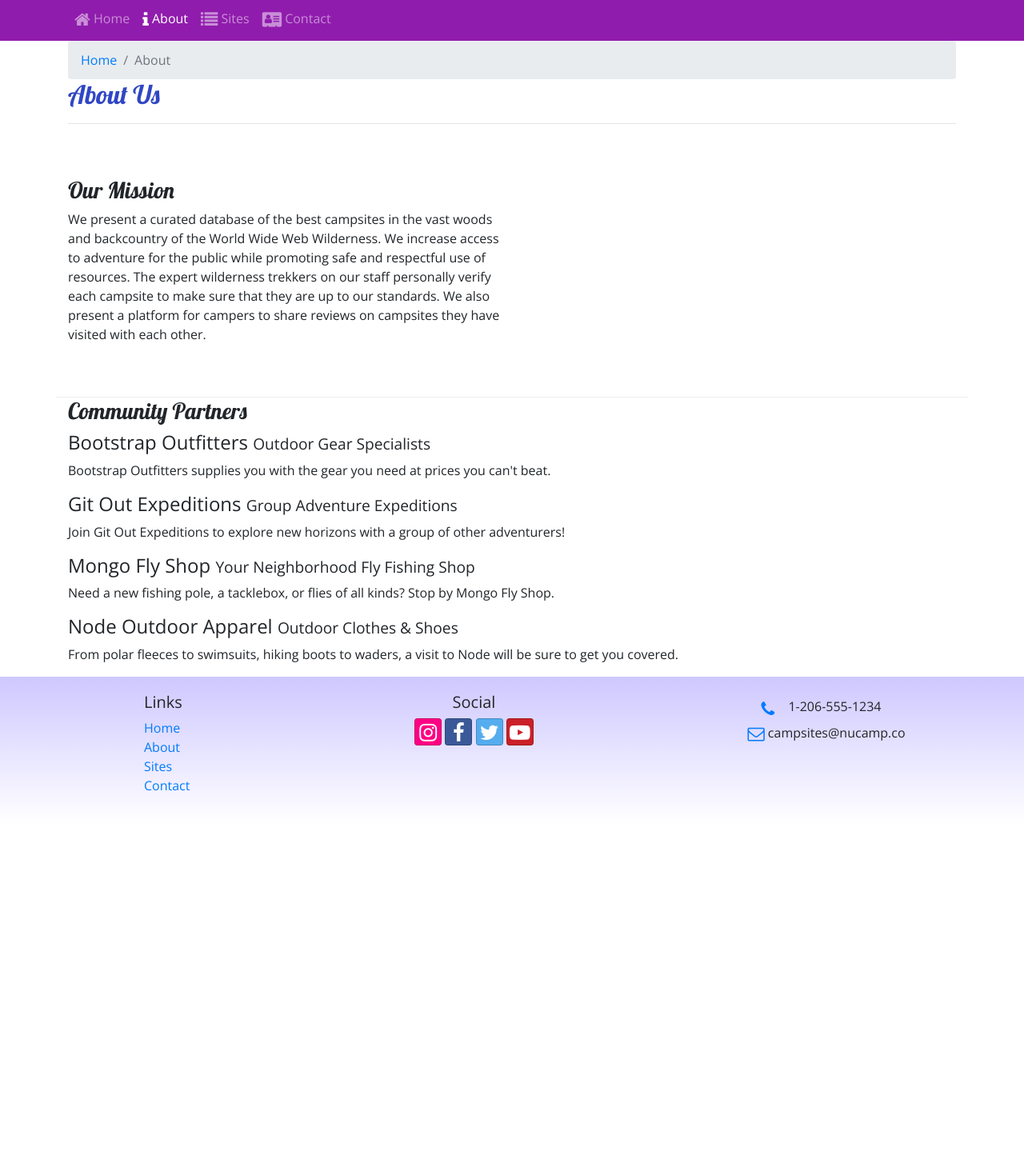
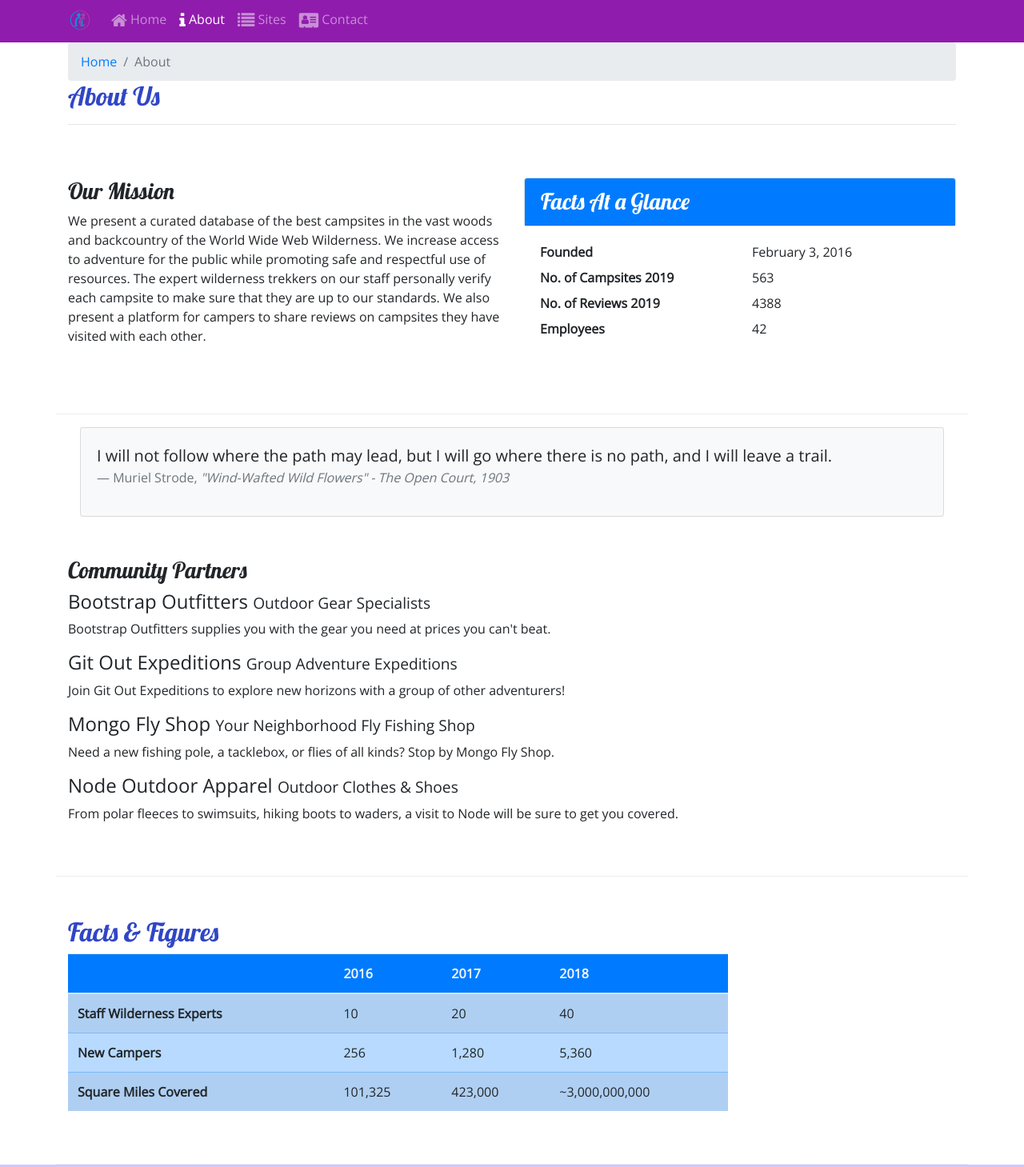
Before and after one commit to YoungKim11/nucamp, a website: page aboutus.html in a window 1280 px wide. Shown: the part 167-1626 px from the top of the page at 80% size. Before the commit the page ends 1197 px from the top, so only its background shows below. Drawn offline with nearby package versions, Linux system fonts and the light colour scheme.

Commit message:
Images, Media, Tables, and Cards

```diff
--- a/aboutus.html
+++ b/aboutus.html
@@ -22,6 +22,9 @@
     <header class="jumbotron jumbotron-fluid">
         <div class="container">
             <div class="row">
+                <div class="col-4 col-sm-3 col-md-2 align-self-center">
+                    <img src="img/logo.png" class="img-fluid" alt="">
+                </div>
                 <div class="col">
                     <h1>NuCamp</h1>
                     <h2>a better way to camp</h2>
@@ -32,6 +35,7 @@
 
     <nav class="navbar navbar-expand-sm navbar-dark sticky-top">
         <div class="container">
+            <a class="navbar-brand"href="index.html"><img src="img/logo.png" height="30" width="30"/> </a>
                 <button class="navbar-toggler ml-auto" type="button" data-toggle="collapse" data-target="#nucampNavbar">
                     <span class="navbar-toggler-icon"></span>
                 </button>
@@ -63,9 +67,38 @@
                 <h3>Our Mission</h3>
                 <p>We present a curated database of the best campsites in the vast woods and backcountry of the World Wide Web Wilderness. We increase access to adventure for the public while promoting safe and respectful use of resources. The expert wilderness trekkers on our staff personally verify each campsite to make sure that they are up to our standards. We also present a platform for campers to share reviews on campsites they have visited with each other.</p>
             </div>
+
+            <div class="col-sm-6">
+                <div class="card">
+                    <h3 class="card-header bg-primary text-white">Facts At a Glance</h3>
+                </div>
+                <div class="card-body">
+                    <dl class="row">
+                        <dt class="col-6">Founded</dt>
+                        <dd class="col-6">February 3, 2016</dd>
+                        <dt class="col-6">No. of Campsites 2019</dt>
+                        <dd class="col-6">563</dd>
+                        <dt class="col-6">No. of Reviews 2019</dt>
+                        <dd class="col-6">4388</dd>
+                        <dt class="col-6">Employees</dt>
+                        <dd class="col-6">42</dd>
+                    </dl>
+                </div>
+            </div>
+        </div>
+        <div class="col">
+            <div class="card bg-light mt-3">
+                <blockquote class="blockquote card-body">
+                    <p class="mb-0">I will not follow where the path may lead, but I will go where there is no path, and I will leave a trail.</p>
+                    <footer class="blockquote-footer">Muriel Strode,
+                        <cite>"Wind-Wafted Wild Flowers" - The Open Court, 1903</cite>
+                    </footer>
+
+                </blockquote>
+            </div>
         </div>
 
-        <div class="row">
+        <div class="row row-content">
             <div class="col">
                 <h3>Community Partners</h3>
                 <h4>Bootstrap Outfitters <small>Outdoor Gear Specialists</small></h4>
@@ -78,9 +111,46 @@
                 <p class="d-none d-sm-block">From polar fleeces to swimsuits, hiking boots to waders, a visit to Node will be sure to get you covered.</p>
             </div>
         </div>
+        <div class="row row-content">
+            <div class="col-sm-9">
+                <h2>Facts &amp Figures</h2>
+                <div class="table-responsive">
+                    <table class="table table-striped">
+                        <thead>
+                            <tr class="bg-primary text-light">
+                                <th></th>
+                                <th>2016</th>
+                                <th>2017</th>
+                                <th>2018</th>
+                            </tr>
+                        </thead>
+                        <tbody class="table-primary">
+                            <tr>
+                                <th>Staff Wilderness Experts</th>
+                                <td>10</td>
+                                <td>20</td>
+                                <td>40</td>
+                            </tr>
+                            <tr>
+                                <th>New Campers</th>
+                                <td>256</td>
+                                <td>1,280</td>
+                                <td>5,360</td>
+                            </tr>
+                            <tr>
+                                <th>Square Miles Covered</th>
+                                <td>101,325</td>
+                                <td>423,000</td>
+                                <td>~3,000,000,000</td>
+                            </tr>
+                        </tbody>
+                    </table>
+                </div>
+            </div>
+        </div>
     </div>
 
-    <footer>
+    <footer class="site-footer">
         <div class="container">
             <div class="row">
                 <div class="col-4 col-sm-2 offset-1">
--- a/css/styles.css
+++ b/css/styles.css
@@ -20,7 +20,7 @@ header h2 {
 .navbar {
     background-color: #901CAD;
 }
-footer {
+.site-footer {
     background-image: linear-gradient(#CEC8FF, white);
     padding: 20px 0;
 }
```
Also changed, not shown: contactus.html (+7 -3 lines), index.html (+24 -6 lines), img/bootstrap-thumb.png (added), img/breadcrumb-trail-thumb.jpg (added), img/breadcrumb-trail.jpg (added), img/chrome-river-thumb.jpg (added), img/chrome-river.jpg (added), img/logo.png (added), img/react-lake-thumb.jpg (added), img/react-lake.jpg (added), 1 other file.
